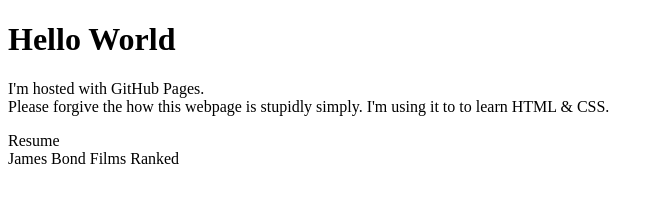
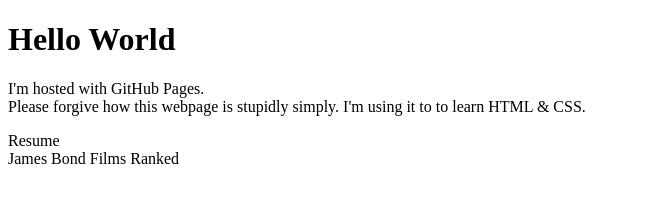
Before and after one commit to toddbrentlinger/toddbrentlinger.github.io, a plain HTML site: page index.html in a window 1280 px wide. Shown: the whole page, without its empty margins (0-664 px from the left). Drawn offline with Linux system fonts and the light colour scheme.

Commit message:
Update index.html

```diff
--- a/index.html
+++ b/index.html
@@ -10,8 +10,8 @@
   <body>
 
     <h1>Hello World</h1>
-    <p>I'm hosted with GitHub Pages.</br>
-  Please forgive the how this webpage is stupidly simply. I'm using it to
+    <p>I'm hosted with GitHub Pages.<br>
+  Please forgive how this webpage is stupidly simply. I'm using it to
   to learn HTML & CSS.</p>
 
     <div id="resume">
```
